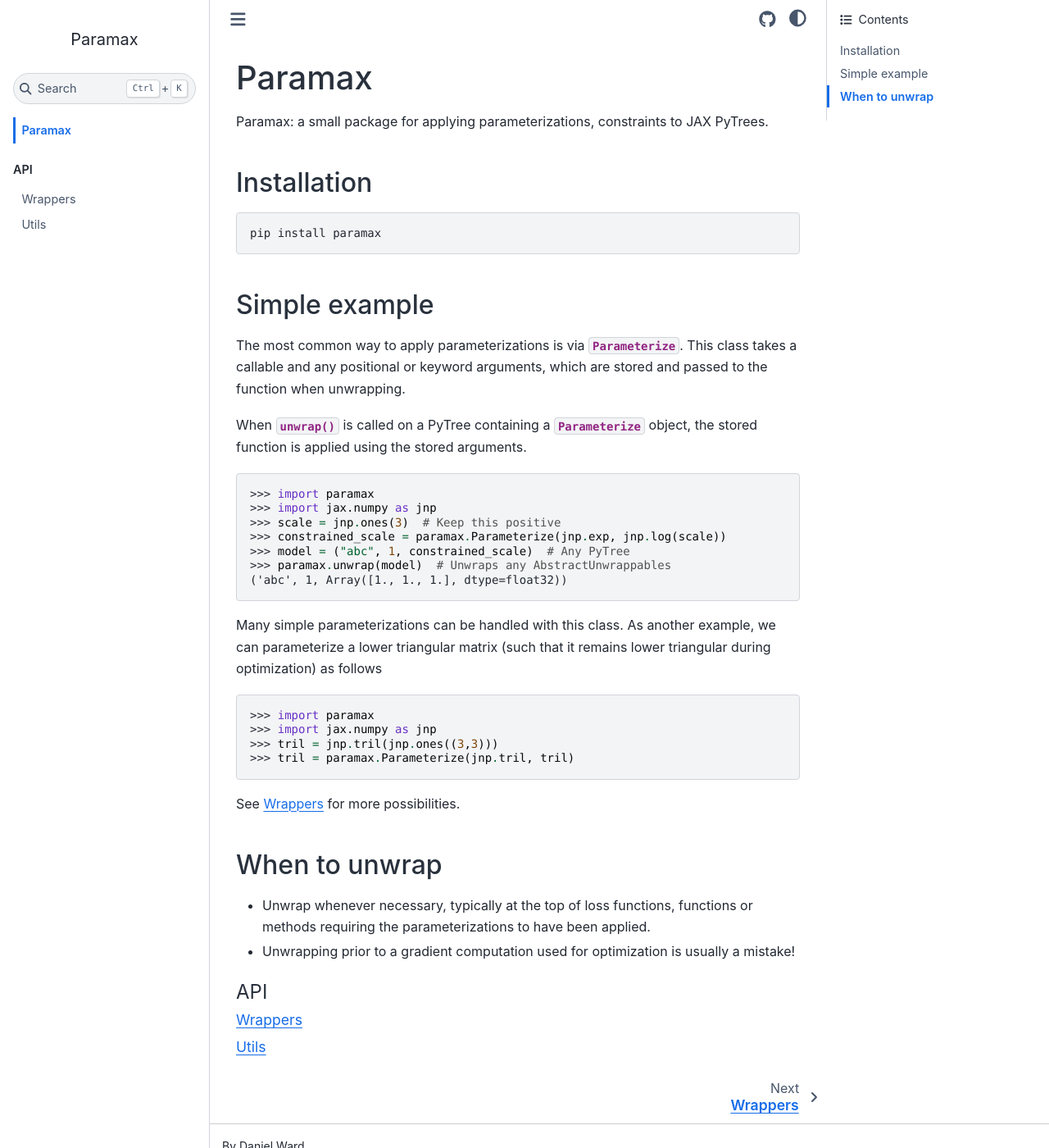
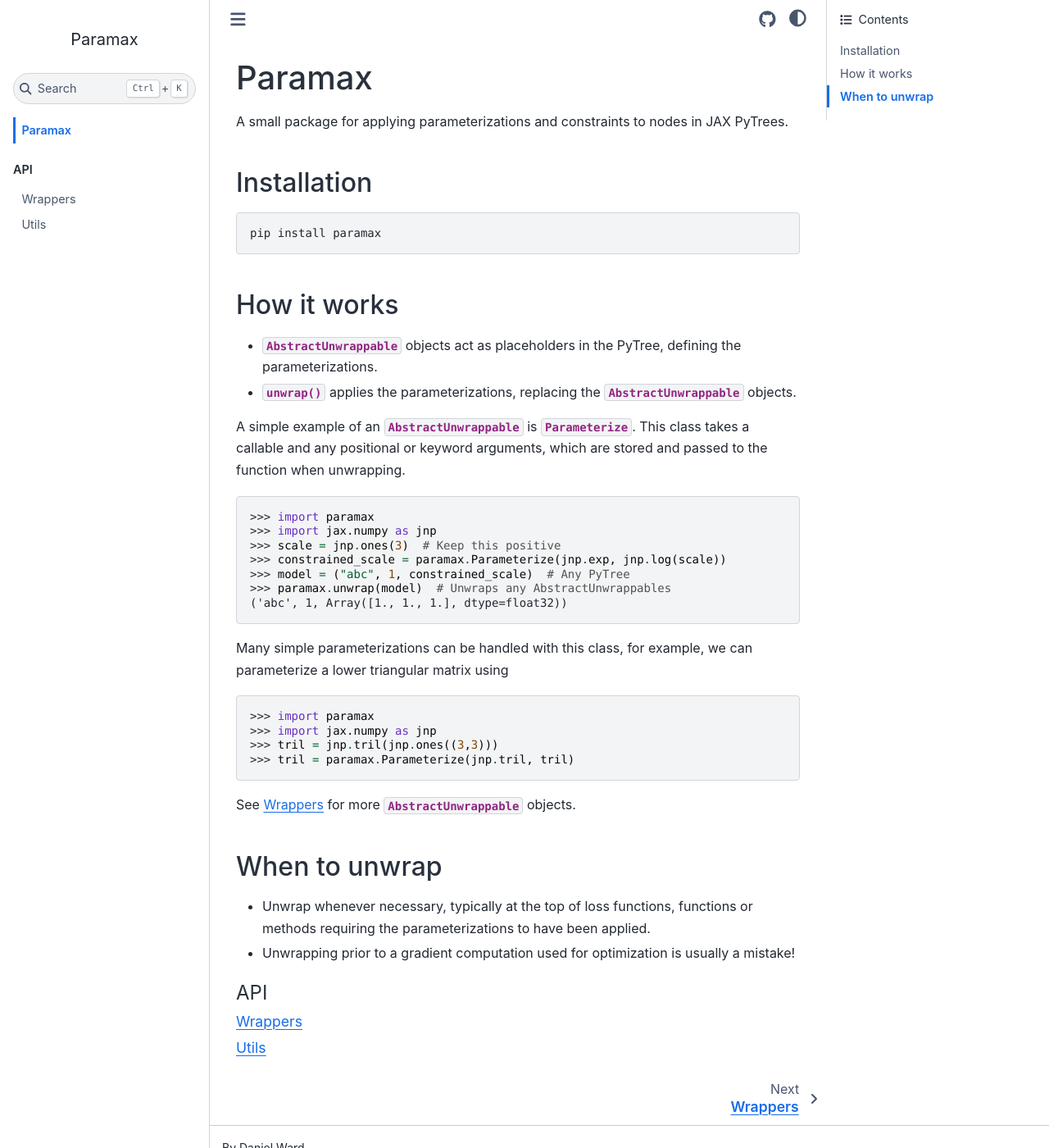
Before and after one commit to joshuawchen/paramax_py39, a Sphinx documentation site: the page built from docs/index.rst, in a window 1280 px wide and 1400 px high. Shown: the whole window at 82% size. Built offline with Sphinx 7.4.7 and the Sphinx Book theme 1.1.4, drawn with Linux system fonts in a browser that asks for light colours.

Commit message:
docs and remove dummy for simplicity

```diff
--- a/docs/index.rst
+++ b/docs/index.rst
@@ -1,7 +1,8 @@
 Paramax
 ===========
 
-Paramax: a small package for applying parameterizations, constraints to JAX PyTrees.
+A small package for applying parameterizations and constraints to nodes in JAX
+PyTrees.
 
 
 Installation
@@ -11,16 +12,18 @@
     pip install paramax
 
 
-Simple example
+How it works
 ------------------
-The most common way to apply parameterizations is via
-:py:class:`~paramax.wrappers.Parameterize`. This class takes a callable and any
+- :py:class:`~paramax.wrappers.AbstractUnwrappable` objects act as placeholders in the
+  PyTree, defining the parameterizations.
+- :py:func:`~paramax.wrappers.unwrap` applies the parameterizations, replacing the
+  :py:class:`~paramax.wrappers.AbstractUnwrappable` objects.
+
+A simple example of an :py:class:`~paramax.wrappers.AbstractUnwrappable`
+is :py:class:`~paramax.wrappers.Parameterize`. This class takes a callable and any
 positional or keyword arguments, which are stored and passed to the function when
 unwrapping.
 
-When :py:func:`~paramax.wrappers.unwrap` is called on a PyTree containing a
-:py:class:`~paramax.wrappers.Parameterize` object, the stored function is applied
-using the stored arguments.
 
 .. doctest::
 
@@ -33,9 +36,8 @@
    ('abc', 1, Array([1., 1., 1.], dtype=float32))
 
 
-Many simple parameterizations can be handled with this class. As another example,
-we can parameterize a lower triangular matrix (such that it remains lower triangular
-during optimization) as follows
+Many simple parameterizations can be handled with this class, for example,
+we can parameterize a lower triangular matrix using
 
 .. doctest::
 
@@ -45,13 +47,15 @@
    >>> tril = paramax.Parameterize(jnp.tril, tril)
 
 
-See :doc:`/api/wrappers` for more possibilities.
+See :doc:`/api/wrappers` for more :py:class:`~paramax.wrappers.AbstractUnwrappable`
+objects.
 
 When to unwrap
 -------------------
 - Unwrap whenever necessary, typically at the top of loss functions, functions or
   methods requiring the parameterizations to have been applied.
 - Unwrapping prior to a gradient computation used for optimization is usually a mistake!
+
 
 .. toctree::
    :caption: API
```
Also changed, not shown: README.md (+32 -22 lines), docs/_static/icon.svg, 3 other files.
